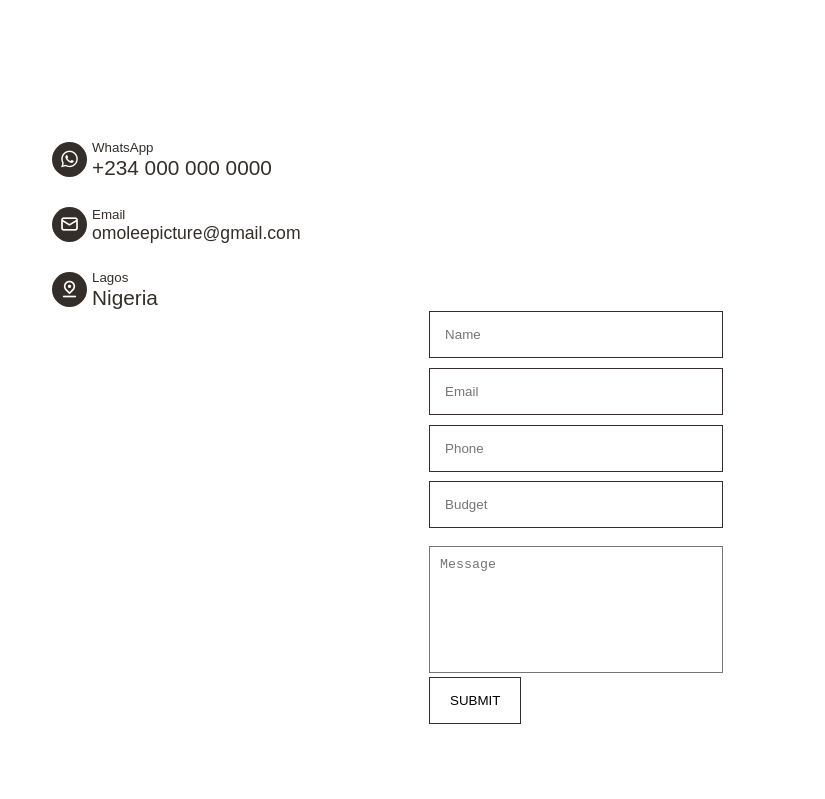
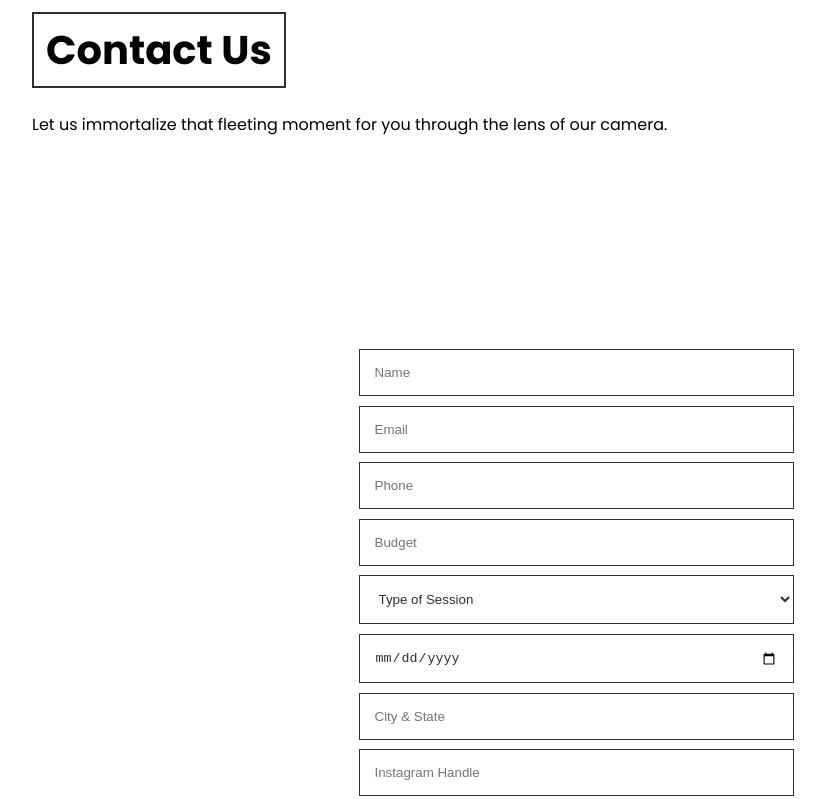
Before and after one commit to Adexbam02/omolepictures.github.io, a plain HTML site: page contact.html in a window 1280 px wide. Shown: the part 68-867 px from the top of the page, without its empty margins (64-889 px from the left). Drawn offline with nearby package versions, Linux system fonts and the light colour scheme.

Commit message:
Update contact.html

```diff
--- a/contact.html
+++ b/contact.html
@@ -24,21 +24,31 @@
     <!-- add css -->
     <link rel="stylesheet" href="style.css" />
     <link rel="stylesheet" href="mediaquery.css" />
-    <link rel="stylesheet" href="pra.css" />
     <link rel="stylesheet" href="contact.css">
 </head>
 
 <body>
     <main>
+        <!-- navigation bar -->
       <nav id="nav">
         <div class="container navContainer">
           <div class="navLogo">
-                    <a href="index.html"><img src="./Images/logo/logo white.png" alt="" /></a>
+            <a href="index.html"
+              ><img src="./Images/logo/logo whiteupdated.png" alt=""
+            /></a>
           </div>
 
           <ul id="navMenu" class="navMenu">
             <li><a href="index.html">HOME</a></li>
-                    <li><a href="portfolio.html">PORTFOLIO</a></li>
+
+            <li class="dropdown">
+              <a href="">GALLERY</a>
+              <div class="dropdown-content">
+                <a href="wedding.html">Wedding</a>
+                <a href="#">Graduation</a>
+              </div>
+            </li>
+
             <li><a href="about.html">ABOUT</a></li>
             <li><a href="contact.html">CONTACT</a></li>
           </ul>
@@ -50,44 +60,28 @@
           </button>
         </div>
       </nav>
+        </nav>
         <!-- end navigation bar -->
+
+        <section class="galleryHeading weddingGallery">
+          <div class="container galleryContainer ">
+              <div>
+                  <div class="titlerec">
+                      <h1>Contact Us</h1>
+                  </div>
+
+                  <p>
+                    Let us immortalize that fleeting
+                    moment for you through the lens of our camera.
+                  </p>
+              </div>
+          </div>
+      </section>
 
         <section class="contact" id="contact">
             <div class="container contactContainer">
-              <div class="contactTop">
-                <h2>Contact Us</h2>
-                <p>
-                    Let us immortalize that fleeting <br>
-                    moment for you through the lens of our camera.
-                </p>
-              </div>
+
               <div class="contactBtm">
-                <div class="contactIcons">
-                  <div class="icon">
-                    <span><i class="uil uil-whatsapp"></i></span>
-                    <div>
-                      <small>WhatsApp</small>
-                      <h4>+234 000 000 0000</h4>
-                    </div>
-                  </div>
-
-                  <div class="icon">
-                    <span><i class="uil uil-envelope-alt"></i></span>
-                    <div>
-                      <small>Email</small>
-                      <h4 style="font-size: 1.1rem;">omoleepicture@gmail.com</h4>
-                    </div>
-                  </div>
-
-                  <div class="icon">
-                    <span><i class="uil uil-location-pin-alt"></i></span>
-                    <div>
-                      <small>Lagos</small>
-                      <h4>Nigeria</h4>
-                    </div>
-                  </div>
-                </div>
-
                 <div class="contactForm">
                   <form
                     action="https://formspree.io/f/mdovveon"
@@ -95,12 +89,33 @@
                   >
                     <div class="contactInfo">
                       <input type="text" name="name" id="" placeholder="Name" required/>
+
                       <input type="email" name="email" id="" placeholder="Email" required/>
+
                       <input type="number" name="number" id="" placeholder="Phone" required/>
+
                       <input type="text" name="budget" id="" placeholder="Budget" />
+
+                      <select required>
+                        <option value="option1">Type of Session</option>
+                        <option value="option2">Wedding</option>
+                        <option value="option3">Engagement</option>
+                        <option value="option3">Annivesary</option>
+                        <option value="option3">Graduation</option>
+                        <option value="option3">Maternity</option>
+                        <option value="option3">Corporate Event</option>
+                        <option value="option3">Studio Session [Please describe in the "Message" section below]</option>
+                        <option value="option3">Other [Please describe in the "Message" section below]</option>
+                      </select>
+
+                      <input type="date" name="" id="" placeholder="Select a date">
+
+                      <input type="text" name="" id="" placeholder="City & State" required>
+
+                      <input type="text" name="" id="" placeholder="Instagram Handle">
                     </div>
 
-                    <textarea name="Message" rows="7" placeholder="Message" required></textarea>
+                    <textarea name="Message" rows="7" placeholder="Message"></textarea>
 
                     <button type="submit" class="btn">SUBMIT</button>
                   </form>
@@ -109,6 +124,22 @@
             </div>
           </section>
 
+          <footer>
+            <div class="container footerContainer">
+              <div class="navLogo">
+                <a href="index.html"><img src="./Images/logo/logo whiteupdated.png" alt="" /></a>
+              </div>
+              <div class="socials">
+                <a href=""><i class="uil uil-facebook"></i></a>
+                <a href=""><i class="uil uil-instagram-alt"></i></a>
+              </div>
+              <div class="copyright">
+                <p>Copyright &copy; 2023 <a href="index.html"> OMOLE</a></p>
+              </div>
+            </div>
+            </div>
+          </footer>
+
     </main>
 
     <!-- add javascript -->
```
Lines whose indentation alone changed are shown as unchanged.
